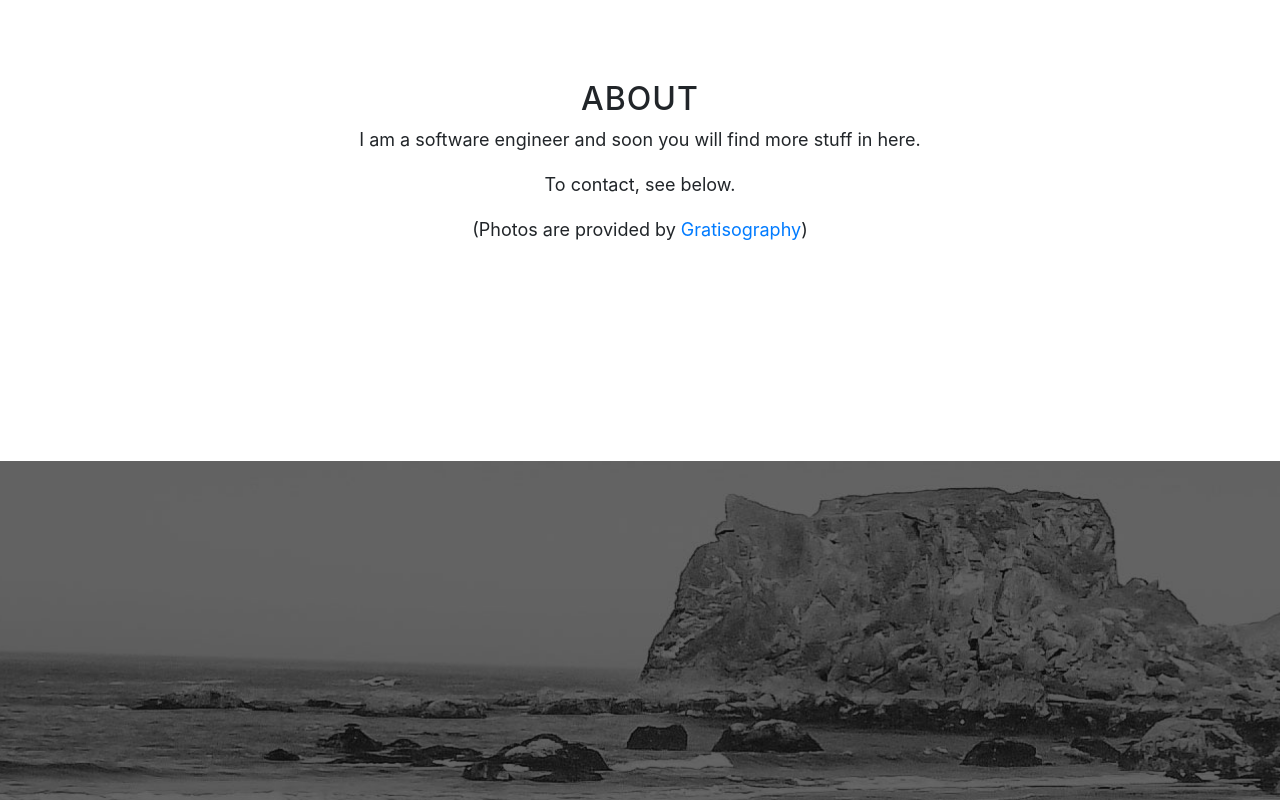
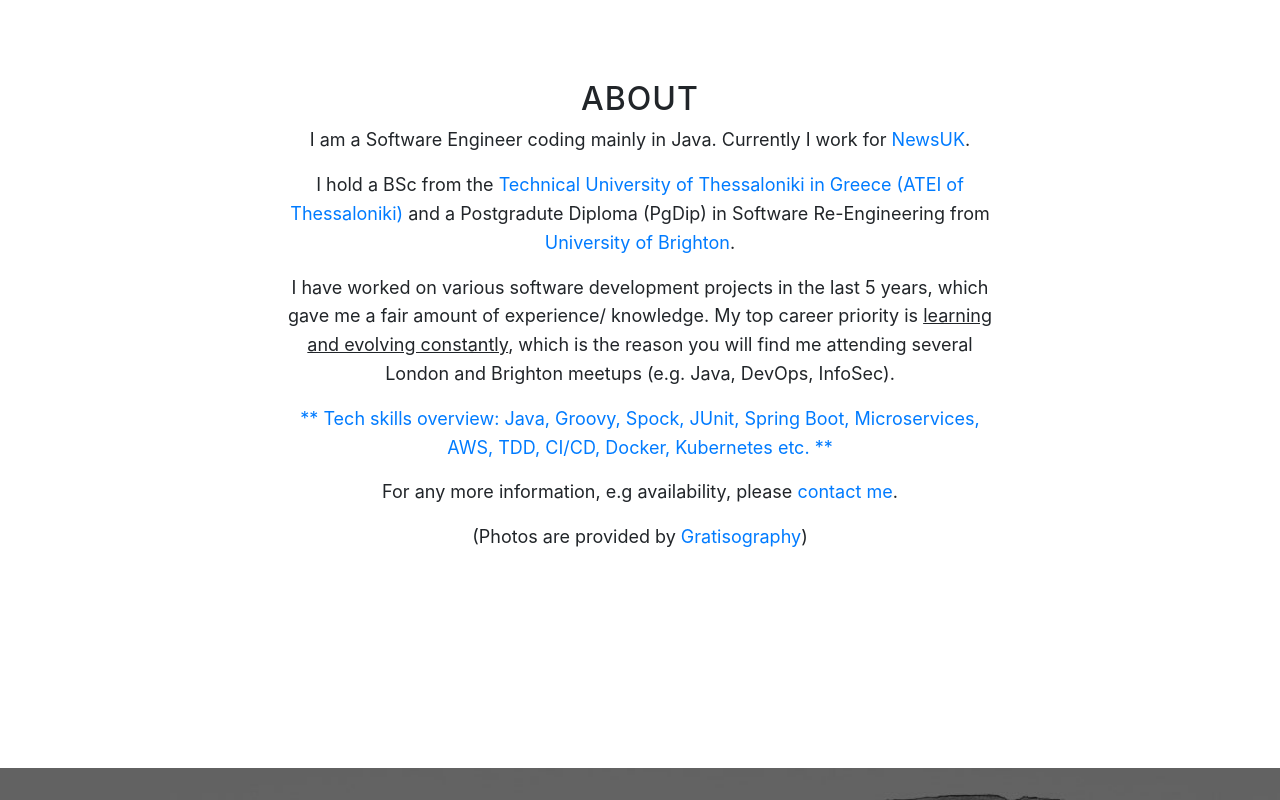
Before and after one commit to smosgr/smosgr.github.io, a website with bundled scripts: page index.html in a window 1280 px wide. Shown: the part 920-1720 px from the top of the page. Built offline with nearby package versions, Linux system fonts and the light colour scheme.

Commit message:
updated content

```diff
--- a/index.html
+++ b/index.html
@@ -16,7 +16,8 @@
     <meta name="og:type" content="website">
     <link href="vendor/bootstrap/css/bootstrap.min.css" rel="stylesheet">
     <link href="vendor/font-awesome/css/font-awesome.min.css" rel="stylesheet" type="text/css">
-																	<link href="https://fonts.googleapis.com/css?family=Lora:400,700,400italic,700italic" rel="stylesheet" type="text/css">
+    <link href="https://fonts.googleapis.com/css?family=Lora:400,700,400italic,700italic" rel="stylesheet"
+          type="text/css">
     <link href='https://fonts.googleapis.com/css?family=Cabin:700' rel='stylesheet' type='text/css'>
     <link href="css/grayscale.min.css" rel="stylesheet">
 </head>
@@ -24,7 +25,9 @@
 <nav class="navbar navbar-expand-lg navbar-light fixed-top" id="mainNav">
     <div class="container">
         <a class="navbar-brand js-scroll-trigger" href="#page-top">SmosGr</a>
-																						<button class="navbar-toggler navbar-toggler-right" type="button" data-toggle="collapse" data-target="#navbarResponsive" aria-controls="navbarResponsive" aria-expanded="false" aria-label="Toggle navigation"> Menu
+        <button class="navbar-toggler navbar-toggler-right" type="button" data-toggle="collapse"
+                data-target="#navbarResponsive" aria-controls="navbarResponsive" aria-expanded="false"
+                aria-label="Toggle navigation"> Menu
             <i class="fa fa-bars"></i>
         </button>
         <div class="collapse navbar-collapse" id="navbarResponsive">
@@ -59,11 +62,18 @@
         <div class="row">
             <div class="col-lg-8 mx-auto">
                 <h2>About</h2>
-																								<p>I am a software engineer and soon you will find more stuff in here.
-
-																									<p>To contact, see below.
-
-
+                <p> I am a Software Engineer coding mainly in Java. Currently I work for <a
+                        href="https://www.news.co.uk/">NewsUK</a>.
+                <p> I hold a BSc from the <a href="https://www.teithe.gr/">Technical University of Thessaloniki in
+                    Greece (ATEI of Thessaloniki)</a> and a Postgradute Diploma (PgDip) in Software Re-Engineering from
+                    <a href="https://www.brighton.ac.uk/">University of Brighton</a>.
+                <p> I have worked on various software development projects in the last 5 years, which gave me a fair
+                    amount of experience/ knowledge. My top career priority is <u>learning and evolving constantly</u>,
+                    which is the reason you will find me attending several London and Brighton meetups (e.g. Java,
+                    DevOps, InfoSec).
+                <p><a href="https://smos.gr/#about"> ** Tech skills overview: Java, Groovy, Spock, JUnit, Spring Boot,
+                    Microservices, AWS, TDD, CI/CD, Docker, Kubernetes etc. ** </a>
+                <p> For any more information, e.g availability, please <a href="https://smos.gr/#contact">contact me</a>.
                 <p>(Photos are provided by
                     <a href="http://gratisography.com/">Gratisography</a>)
                 </p>
@@ -94,6 +104,12 @@
                             <span class="network-name">Github</span>
                         </a>
                     </li>
+                    <li class="list-inline-item">
+                        <a href="https://www.linkedin.com/in/stelios-moschos-a7491361/" class="btn btn-default btn-lg">
+                            <i class="fa fa-linkedin fa-fw"></i>
+                            <span class="network-name">LinkedIn</span>
+                        </a>
+                    </li>
                 </ul>
             </div>
         </div>
```
Lines whose indentation alone changed are shown as unchanged.
